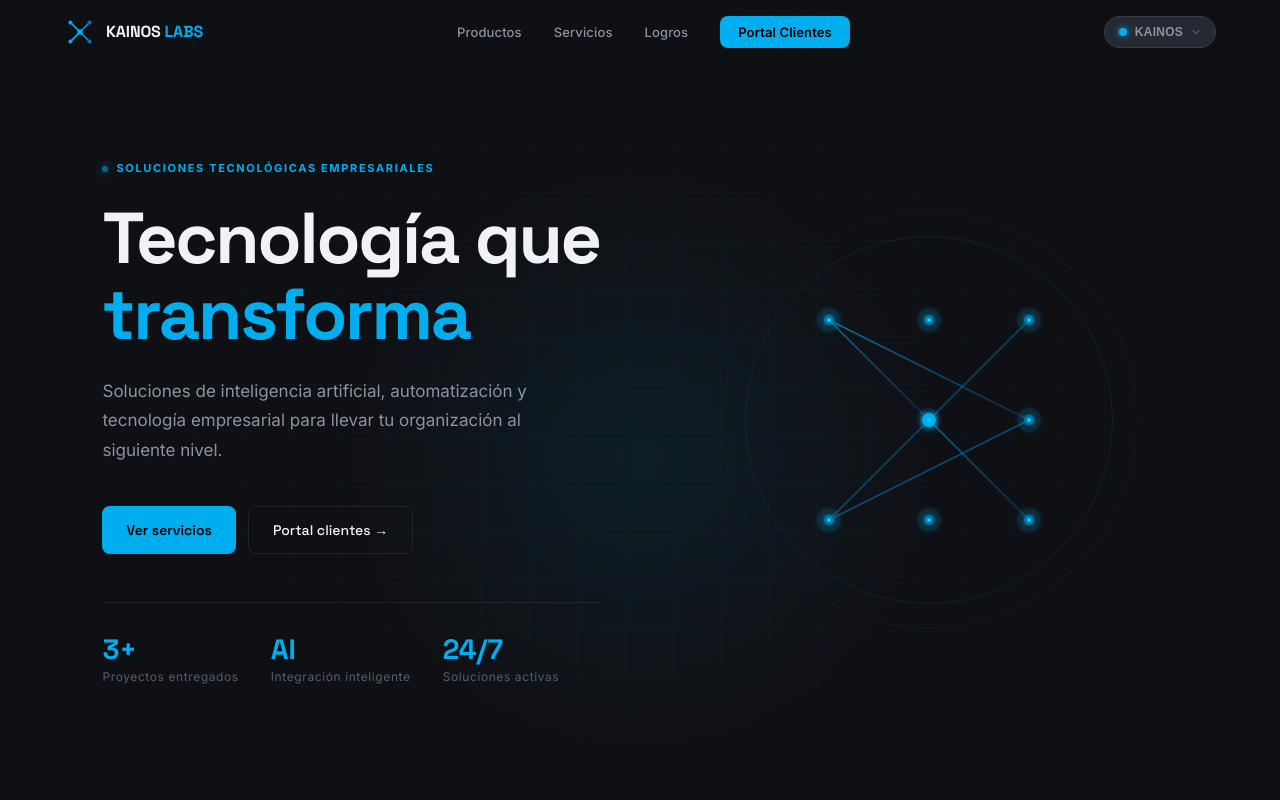
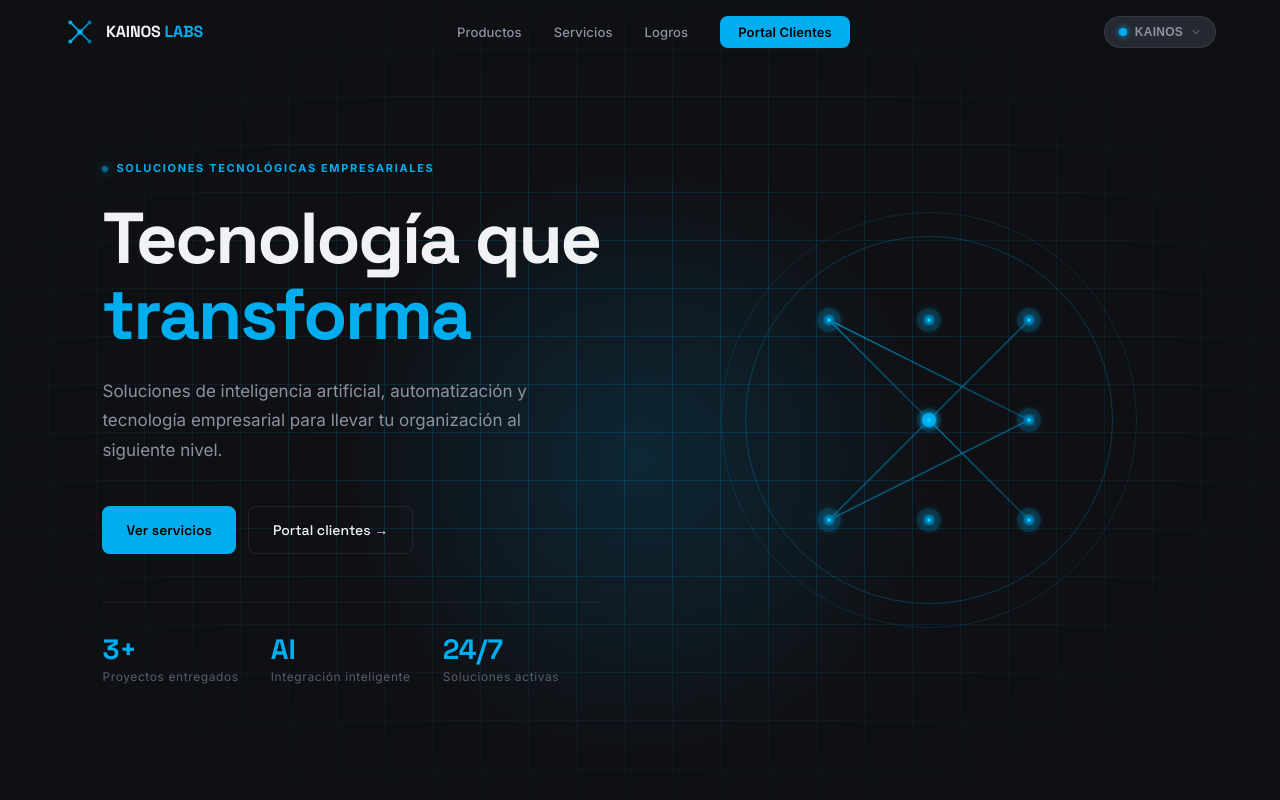
Before and after one commit to andrespazponce/kainos-labs, a Next.js app: page / in a window 1280 px wide. Shown: the top 800 px of the page. Built offline with nearby package versions, Linux system fonts and the light colour scheme.

Commit message:
Update components/sections/HeroSection.js

```diff
--- a/components/sections/HeroSection.js
+++ b/components/sections/HeroSection.js
@@ -21,8 +21,8 @@
           position: absolute;
           inset: 0;
           background-image:
-            linear-gradient(rgba(0,174,239,0.04) 1px, transparent 1px),
-            linear-gradient(90deg, rgba(0,174,239,0.04) 1px, transparent 1px);
+            linear-gradient(var(--blue-glow) 1px, transparent 1px),
+            linear-gradient(90deg, var(--blue-glow) 1px, transparent 1px);
           background-size: 48px 48px;
           mask-image: radial-gradient(ellipse at center, black 30%, transparent 80%);
         }
@@ -33,7 +33,7 @@
           transform: translateX(-50%);
           width: 600px;
           height: 600px;
-          background: radial-gradient(circle, rgba(0,174,239,0.08) 0%, transparent 70%);
+          background: radial-gradient(circle, var(--blue-glow) 0%, transparent 70%);
           pointer-events: none;
         }
         .hero-inner {
@@ -111,14 +111,14 @@
         .hero-k-ring {
           position: absolute;
           inset: -24px;
-          border: 1px solid rgba(0,174,239,0.12);
+          border: 1px solid var(--blue-border);
           border-radius: 50%;
           animation: spin-slow 30s linear infinite;
         }
         .hero-k-ring-2 {
           position: absolute;
           inset: -48px;
-          border: 1px solid rgba(0,174,239,0.06);
+          border: 1px solid var(--blue-glow);
           border-radius: 50%;
           animation: spin-slow 50s linear infinite reverse;
         }
@@ -232,8 +232,8 @@
     <svg viewBox="0 0 320 320" width="320" height="320" fill="none" xmlns="http://www.w3.org/2000/svg">
       <defs>
         <linearGradient id="lineGrad" x1="0%" y1="0%" x2="100%" y2="100%">
-          <stop offset="0%" stopColor="#00AEEF" stopOpacity="0.9"/>
-          <stop offset="100%" stopColor="#0055aa" stopOpacity="0.6"/>
+          <stop offset="0%" stopColor="var(--blue-primary)" stopOpacity="0.9"/>
+          <stop offset="100%" stopColor="var(--blue-dim)" stopOpacity="0.6"/>
         </linearGradient>
         <filter id="glow">
           <feGaussianBlur stdDeviation="3" result="coloredBlur"/>
@@ -257,14 +257,14 @@
 
       {nodes.map((n) => (
         <g key={n.id}>
-          <circle cx={n.cx} cy={n.cy} r="12" fill="rgba(0,174,239,0.1)" filter="url(#glow)"/>
+          <circle cx={n.cx} cy={n.cy} r="12" fill="var(--blue-glow)" filter="url(#glow)"/>
           <circle
             cx={n.cx} cy={n.cy}
             r={n.id === 'center' ? 7 : 5}
-            fill={n.id === 'center' ? '#00AEEF' : '#0077aa'}
+            fill={n.id === 'center' ? 'var(--blue-primary)' : 'var(--blue-dim)'}
             filter="url(#glow)"
           />
-          <circle cx={n.cx} cy={n.cy} r="2" fill="#00d4ff"/>
+          <circle cx={n.cx} cy={n.cy} r="2" fill="var(--blue-bright)"/>
         </g>
       ))}
     </svg>
```
